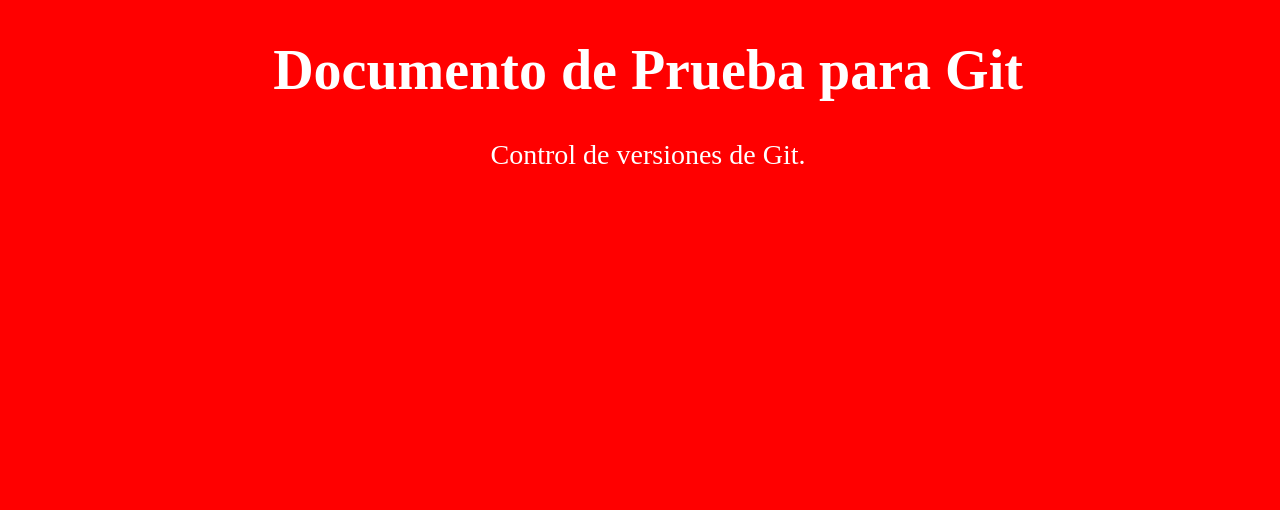
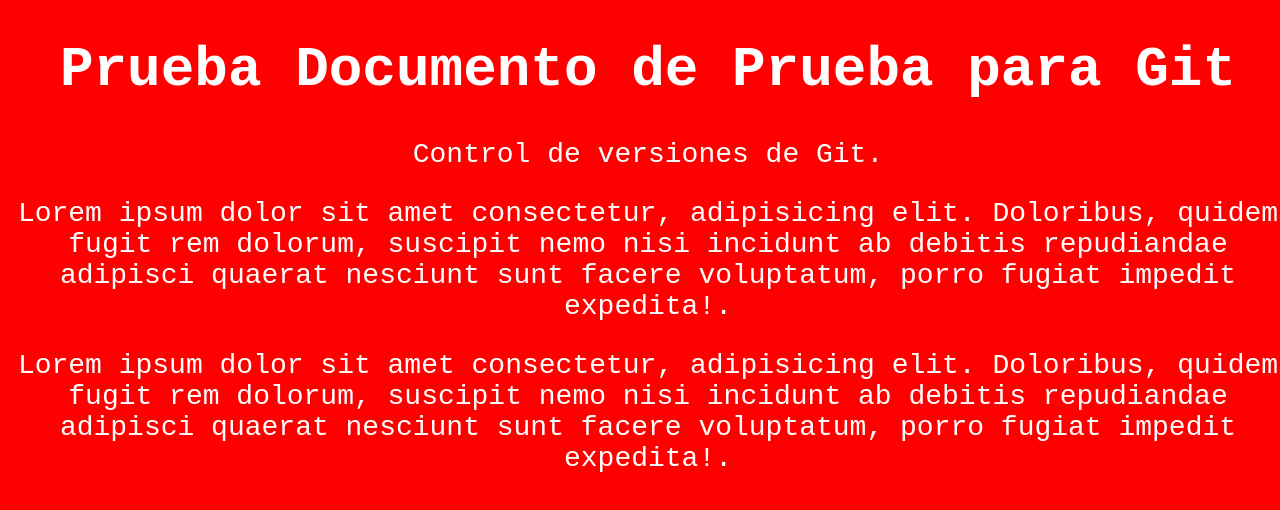
Before and after one commit to fabiot2/gitrepaso, a plain HTML site: page index.html in a window 1280 px wide. Drawn offline with Linux system fonts and the light colour scheme.

Commit message:
agregando contenido del blog

```diff
--- a/css/style.css
+++ b/css/style.css
@@ -5,5 +5,5 @@ body {
     height: 100vh;
     text-align: center;
     font-size: 28px;
-    font-family: 'aria';
+    font-family: 'Courier New', Courier, monospace
 }
--- a/index.html
+++ b/index.html
@@ -8,7 +8,9 @@
         <link rel="stylesheet" href="./css/style.css">
     </head>
 <body>
-    <h1>Documento de Prueba para Git</h1>
+    <h1>Prueba Documento de Prueba para Git</h1>
     <p>Control de versiones de Git.</p>
+    <p>Lorem ipsum dolor sit amet consectetur, adipisicing elit. Doloribus, quidem fugit rem dolorum, suscipit nemo nisi incidunt ab debitis repudiandae adipisci quaerat nesciunt sunt facere voluptatum, porro fugiat impedit expedita!.</p>
+    <p>Lorem ipsum dolor sit amet consectetur, adipisicing elit. Doloribus, quidem fugit rem dolorum, suscipit nemo nisi incidunt ab debitis repudiandae adipisci quaerat nesciunt sunt facere voluptatum, porro fugiat impedit expedita!.</p>
 </body>
 </html>
```
